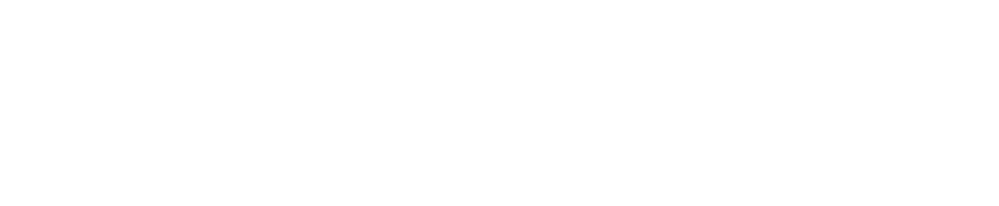
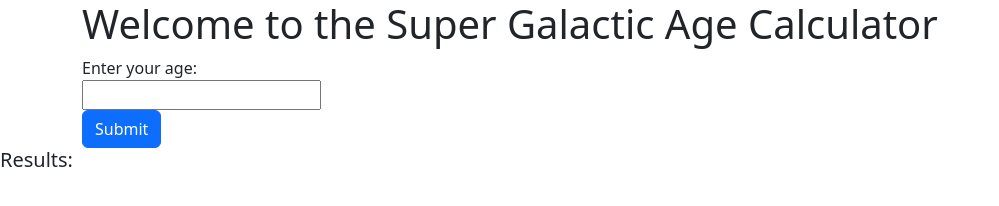
Before and after one commit to jfpalchak/galactic-age-calculator, a website built with webpack: page src/index.html in a window 1280 px wide. Shown: the whole page, without its empty margins (0-999 px from the left). Built offline with nearby package versions, Linux system fonts and the light colour scheme.

Commit message:
Begin work on UI. Update project titles.

```diff
--- a/src/index.html
+++ b/src/index.html
@@ -3,9 +3,27 @@
 <head>
   <meta charset="UTF-8">
   <meta name="viewport" content="width=device-width, initial-scale=1.0">
-  <title>Template</title>
+  <title>Super Galactic Age Calculator</title>
 </head>
 <body>
 
+  <div id="greeting" class="container">
+    <h1>Welcome to the Super Galactic Age Calculator</h1>
+  </div>
+
+  <div id="form-div" class="form container">
+    <form id="user-age-input">
+      <label for="age">Enter your age:</label>
+      <br />
+      <input type="number" name="user-age" id="user-age">
+      <br />
+      <button class="btn btn-primary" type="submit">Submit</button>
+    </form>
+  </div>
+
+  <div>
+    <h5> Results: </h5>
+  </div>
+
 </body>
 </html>
--- a/src/index.js
+++ b/src/index.js
@@ -1,3 +1,13 @@
-// import 'bootstrap';
-// import 'bootstrap/dist/css/bootstrap.min.css';
-// import './css/styles.css';
+import 'bootstrap';
+import 'bootstrap/dist/css/bootstrap.min.css';
+import './css/styles.css';
+import { GalacticAge } from './js/galactic.js';
+
+
+
+document.querySelector("form").addEventListener("submit", () => {
+  const userAge = document.querySelector("input#user-age").value;
+
+  const galacticAge = new GalacticAge(userAge);
+
+});
--- a/webpack.config.js
+++ b/webpack.config.js
@@ -19,7 +19,7 @@ module.exports = {
       verbose: true
     }),
     new HtmlWebpackPlugin({
-      title: 'Template',
+      title: 'Super Galactic Age Calculator',
       template: './src/index.html',
       inject: 'body'
     })
```
Also changed, not shown: src/css/styles.css (added).
